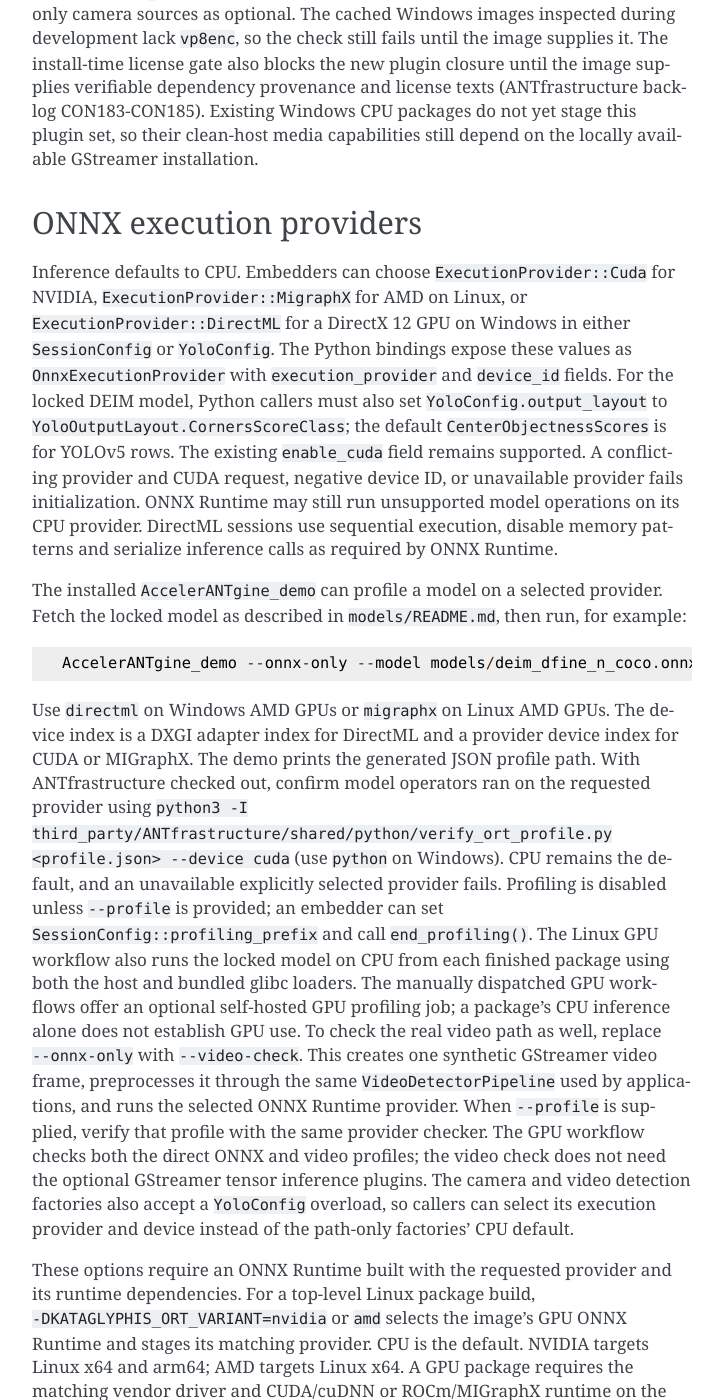
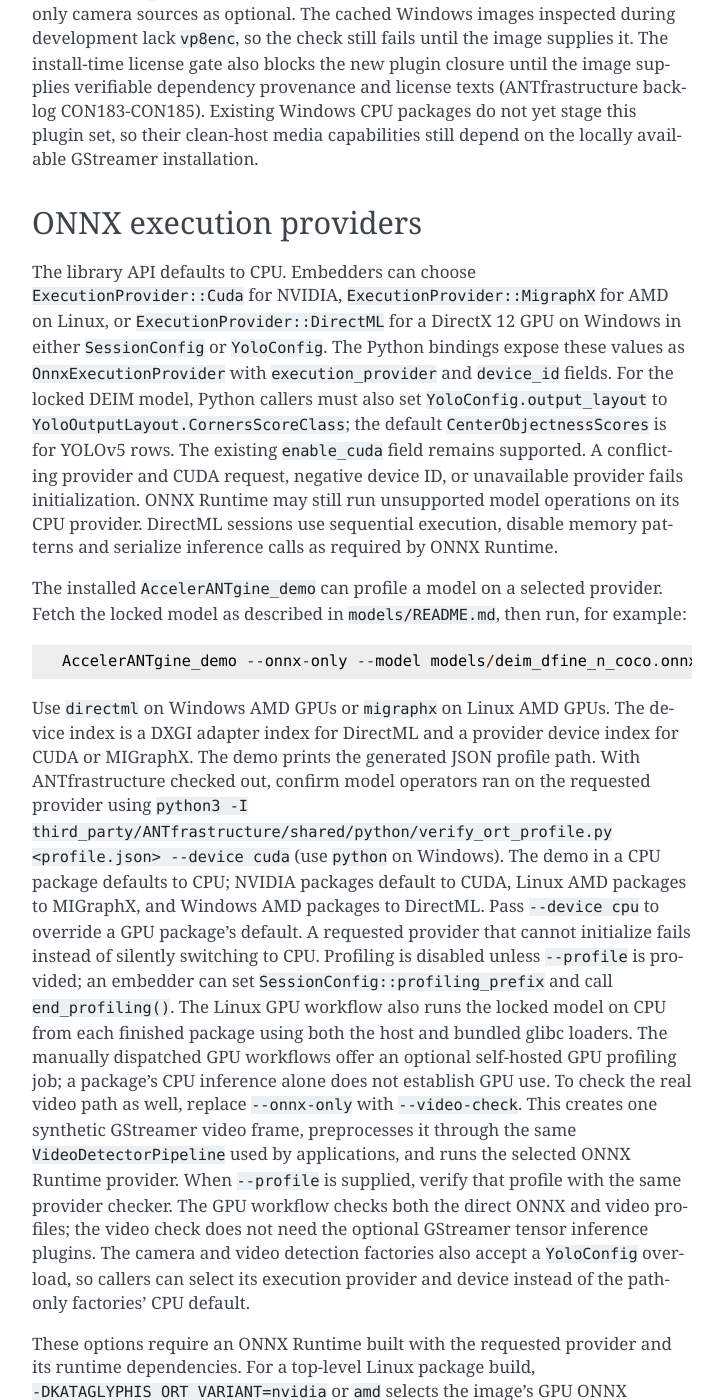
Before and after one commit to Kataglyphis/AccelerANTgine, a Sphinx documentation site: the page built from docs/source/getting_started.rst, in a window 1280 px wide and 1400 px high, scrolled down 1183 px. Shown: the whole window, without its empty margins (388-1111 px from the left). Built offline with Sphinx 7.4.7, drawn with Linux system fonts in a browser that asks for light colours.

Commit message:
Select packaged demo GPU provider by default

```diff
--- a/docs/source/getting_started.rst
+++ b/docs/source/getting_started.rst
@@ -59,7 +59,7 @@
 ONNX execution providers
 ------------------------
 
-Inference defaults to CPU. Embedders can choose ``ExecutionProvider::Cuda`` for NVIDIA,
+The library API defaults to CPU. Embedders can choose ``ExecutionProvider::Cuda`` for NVIDIA,
 ``ExecutionProvider::MigraphX`` for AMD on Linux, or ``ExecutionProvider::DirectML`` for a
 DirectX 12 GPU on Windows in either ``SessionConfig`` or ``YoloConfig``. The Python bindings
 expose these values as ``OnnxExecutionProvider`` with ``execution_provider`` and ``device_id`` fields.
@@ -79,8 +79,10 @@
 DXGI adapter index for DirectML and a provider device index for CUDA or MIGraphX. The demo prints
 the generated JSON profile path. With ANTfrastructure checked out, confirm model operators ran
 on the requested provider using ``python3 -I third_party/ANTfrastructure/shared/python/verify_ort_profile.py
-<profile.json> --device cuda`` (use ``python`` on Windows). CPU remains the default, and an
-unavailable explicitly selected provider fails. Profiling is disabled unless ``--profile`` is
+<profile.json> --device cuda`` (use ``python`` on Windows). The demo in a CPU package defaults
+to CPU; NVIDIA packages default to CUDA, Linux AMD packages to MIGraphX, and Windows AMD packages
+to DirectML. Pass ``--device cpu`` to override a GPU package's default. A requested provider that
+cannot initialize fails instead of silently switching to CPU. Profiling is disabled unless ``--profile`` is
 provided; an embedder can set ``SessionConfig::profiling_prefix`` and call ``end_profiling()``.
 The Linux GPU workflow also runs the locked model on CPU from each finished package using both
 the host and bundled glibc loaders. The manually dispatched GPU workflows offer an optional
```
Also changed, not shown: CHANGELOG.md (+2 -0 lines), 10 other files.
